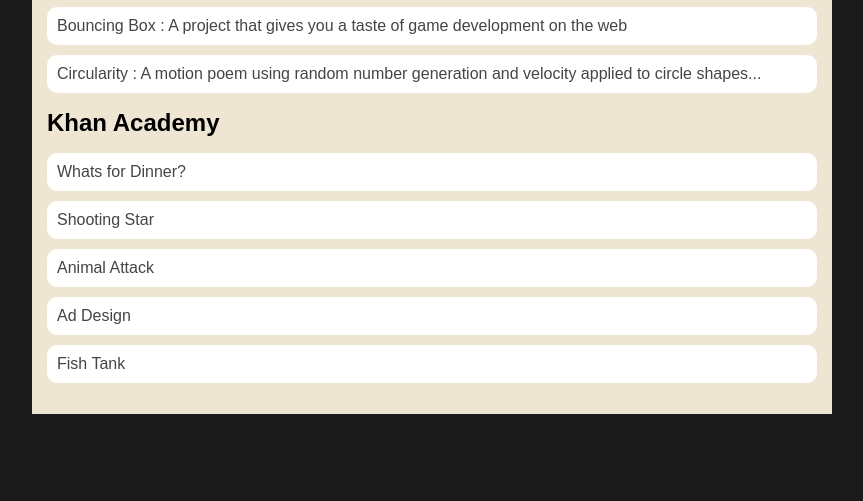
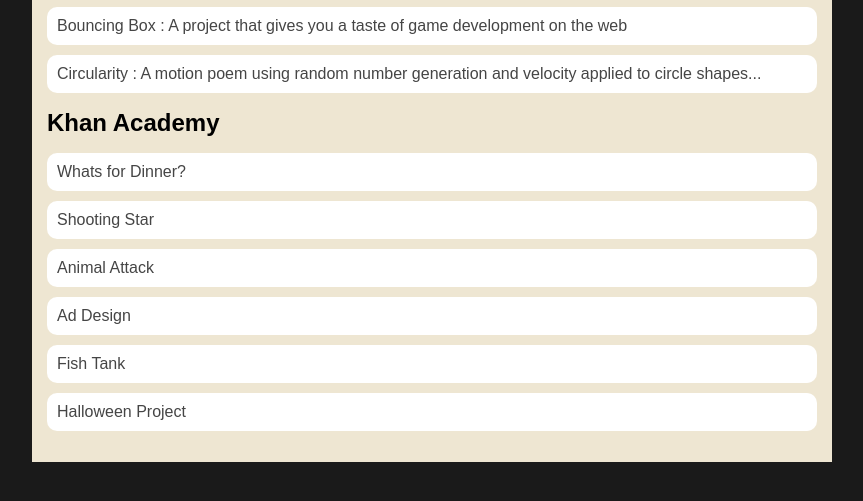
Before and after one commit to alericdiaz/alericdiaz.github.io, a plain HTML site: page portfolio.html in a window 1280 px wide. Shown: the part 217-718 px from the top of the page, without its empty margins (208-1071 px from the left). Drawn offline with Linux system fonts and the light colour scheme.

Commit message:
add portfolio.html file

```diff
--- a/portfolio.html
+++ b/portfolio.html
@@ -37,6 +37,7 @@
                         <li><a href="https://www.khanacademy.org/computer-programming/spin-off-of-project-animal-attack/5957375306285056">Animal Attack</a></li>
                         <li><a href="https://www.khanacademy.org/computer-programming/spin-off-of-project-ad-design/6034363839725568">Ad Design</a></li>
                         <li><a href="https://www.khanacademy.org/computer-programming/spin-off-of-project-fish-tank/5302232721178624">Fish Tank</a></li>
+                        <li><a href="https://www.khanacademy.org/computer-programming/halloween-project/6446816517996544">Halloween Project</a></li>
                    </ul>
                     </div>
                 </div>
```
